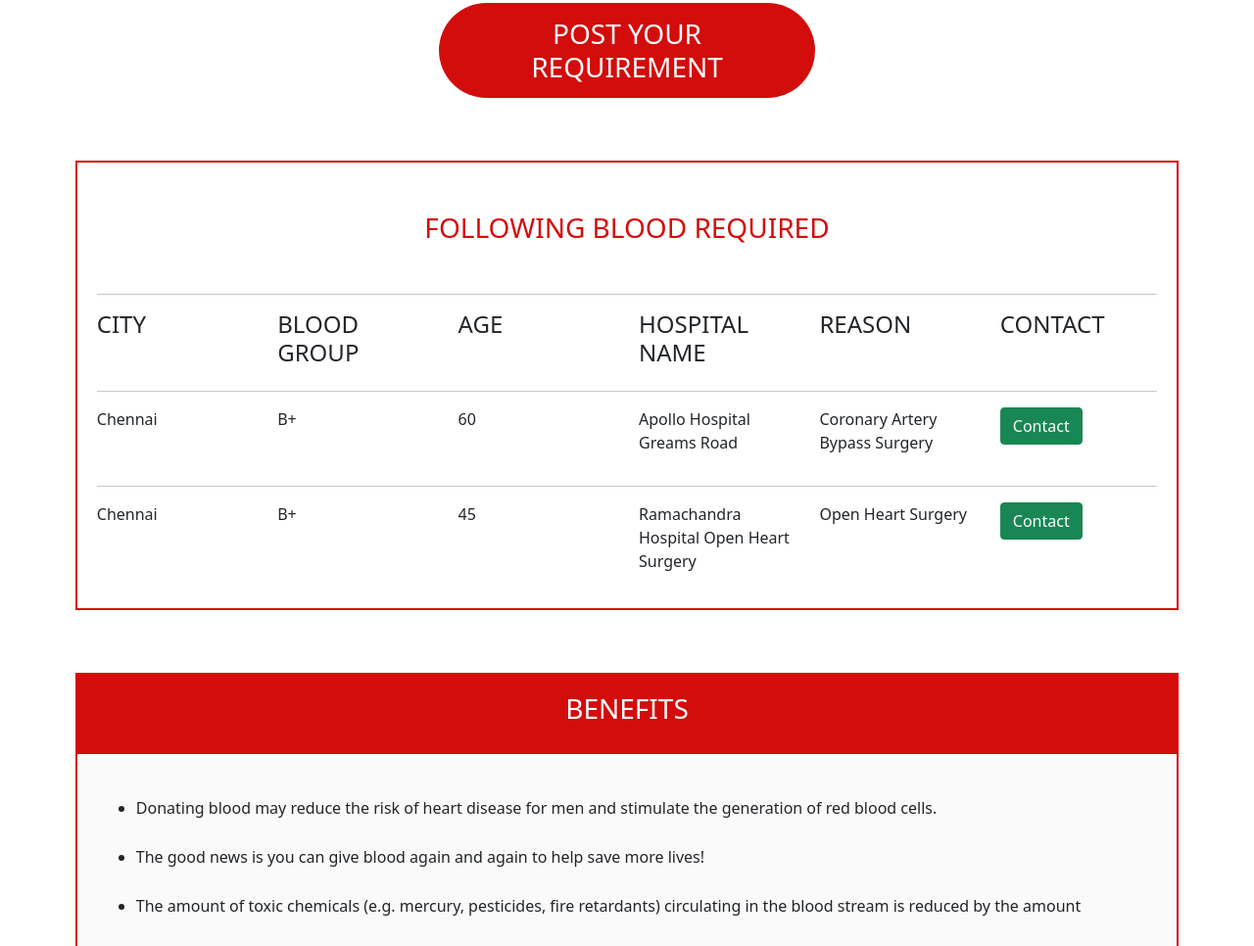
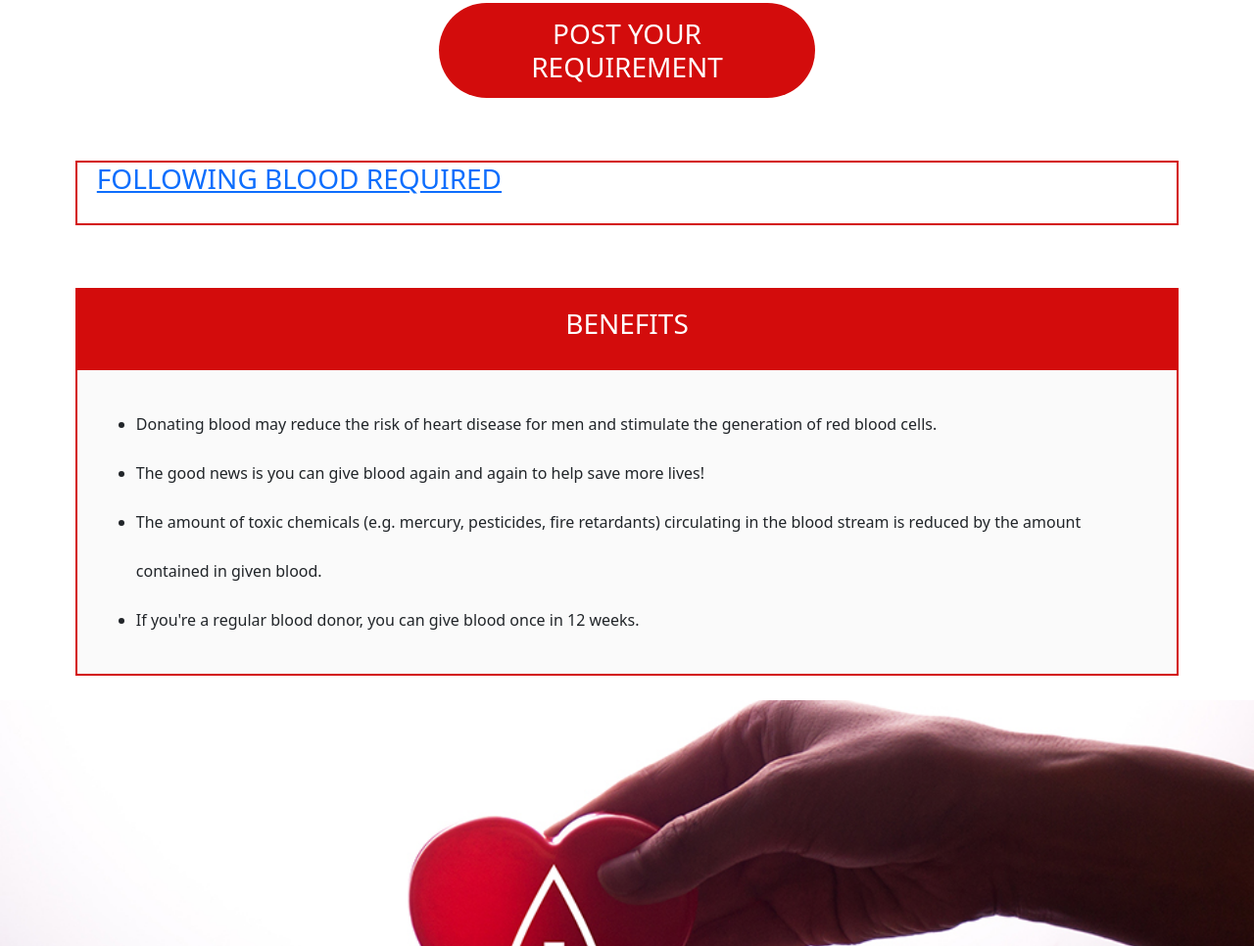
Before and after one commit to scr1ptie/blood-bank, a plain HTML site: page blood-bank/index.html in a window 1280 px wide. Shown: the part 952-1918 px from the top of the page at 98% size. Drawn offline with nearby package versions, Linux system fonts and the light colour scheme.

Commit message:
Update index.html

```diff
--- a/blood-bank/index.html
+++ b/blood-bank/index.html
@@ -126,14 +126,17 @@
         </div>
       </section>
       <section>
-        <a href="Requirement.html" class="post-reqc">
+        <a href="post.html" class="post-reqc">
           <h3>POST YOUR REQUIREMENT</h3>
         </a>
       </section>
 
       <section class="blood-requ">
-        <h3>FOLLOWING BLOOD REQUIRED</h3>
-        <hr />
+        <a href='test.php'>
+          <h3>FOLLOWING BLOOD REQUIRED</h3>
+        </a>
+
+        <!-- <hr />
         <div class="row blood-requ-content">
           <div class="col-sm">
             <h4>CITY</h4>
@@ -158,7 +161,7 @@
 
         <div class="row blood-requ-conten">
           <div class="col-sm">
-            <p>Chennai</p>
+            <p>City 1</p>
           </div>
           <div class="col-sm">
             <p>B+</p>
@@ -182,7 +185,7 @@
 
         <div class="row">
           <div class="col-sm">
-            <p>Chennai</p>
+            <p>City 2</p>
           </div>
           <div class="col-sm">
             <p>B+</p>
@@ -201,7 +204,7 @@
               Contact
             </button>
           </div>
-        </div>
+        </div> -->
       </section>
 
       <section>
```
